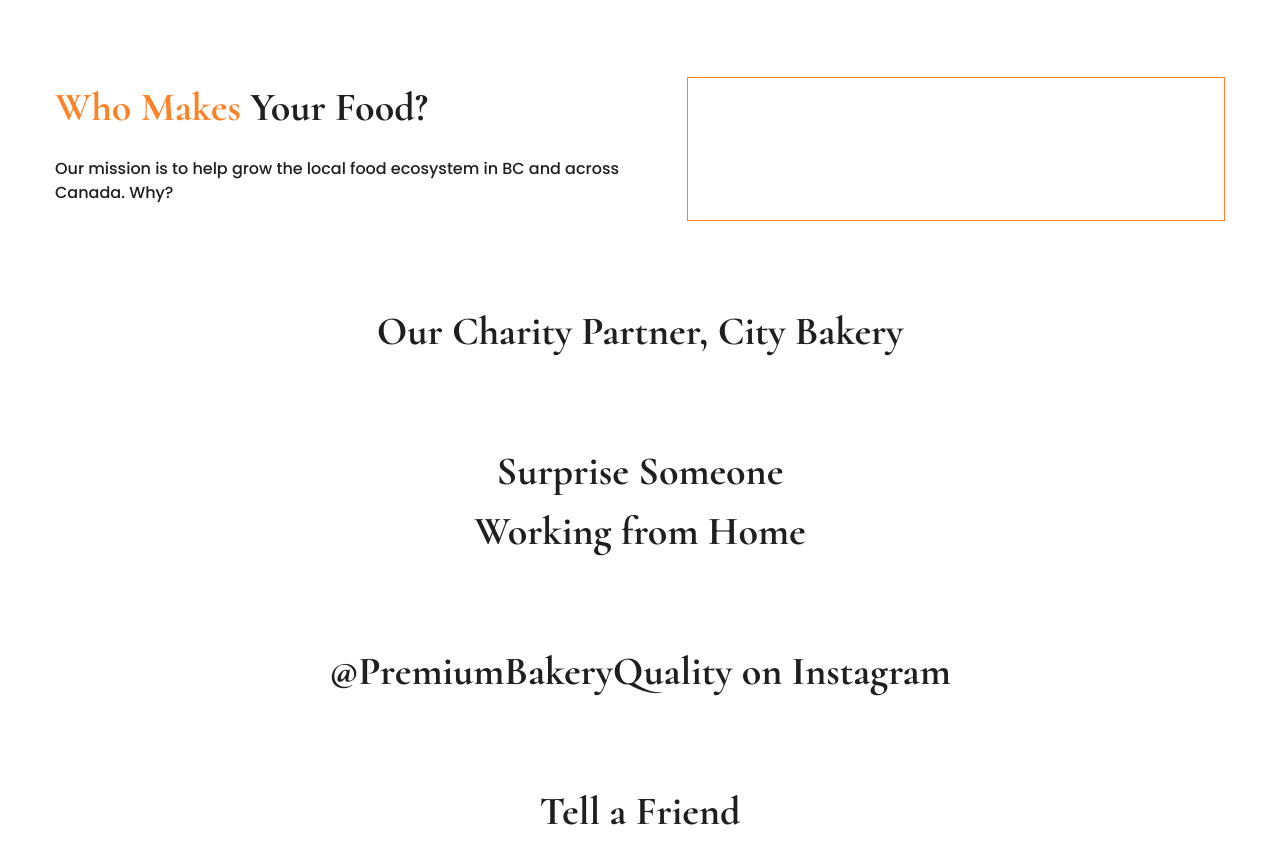
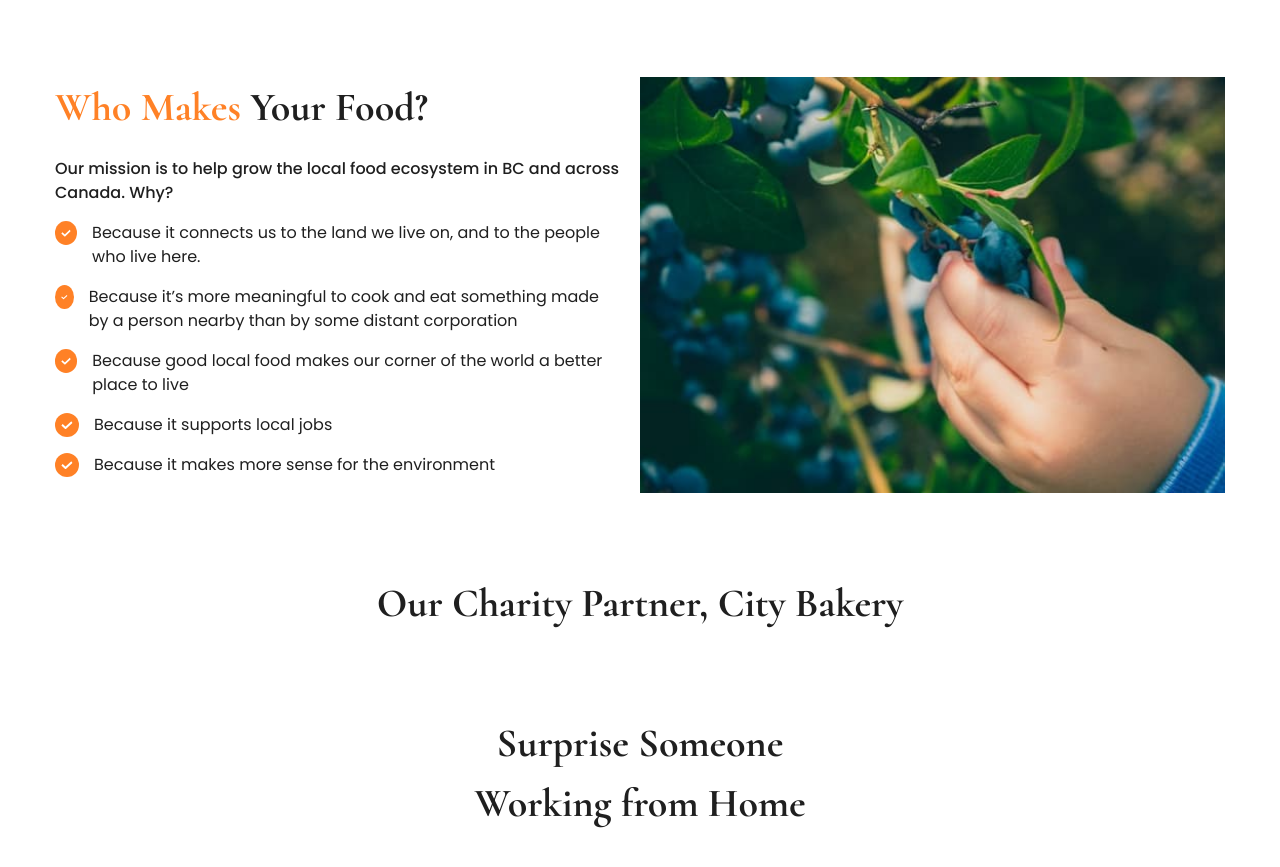
Before and after one commit to Tamira2804/Bakery, a plain HTML site: page index.html in a window 1280 px wide. Shown: the part 1715-2582 px from the top of the page. Drawn offline with nearby package versions, Linux system fonts and the light colour scheme.

Commit message:
add styles advatages section

```diff
--- a/css/styles.css
+++ b/css/styles.css
@@ -307,18 +307,51 @@ h2 {
   display: flex;
   justify-content: space-between;
 }
-
+.who-makes {
+  width: 570px;
+}
 .about-us-wrapper > .who-makes > .who-makes-title {
   text-align: start;
   margin-bottom: 20px;
 }
 
+.mission {
+  font-weight: 500;
+}
+
+.advantages-list {
+  display: flex;
+  flex-direction: column;
+  padding-right: 10px;
+}
+.advantage-item {
+  display: flex;
+  justify-content: start;
+  gap: 15px;
+}
+
+.adv-icon {
+  width: 24px;
+  height: 24px;
+  border-radius: 50%;
+  background-color: var(--accent);
+  padding: 6px;
+}
+.advantage-item > .icon {
+  stroke-width: 0;
+  stroke: var(--white);
+  fill: var(--accent);
+}
+
+.advantage-item > p {
+  font-size: 16px;
+}
+
 .image-food {
   width: 50%;
-  border: #ff8126 solid 1px;
-}
-.mission {
-  font-weight: 500;
+  background-image: url(../images/WhoMakesFood.jpg);
+  background-size: cover;
+  background-position: center;
 }
 
 /*--Our Brands--*/
--- a/index.html
+++ b/index.html
@@ -244,6 +244,47 @@
               Our mission is to help grow the local food ecosystem in BC and
               across Canada. Why?
             </p>
+            <ul class="advantages-list list">
+              <li class="advantage-item">
+                <svg class="adv-icon icon">
+                  <use href="./images/icons/icons.svg#icon-check"></use>
+                </svg>
+                <p>
+                  Because it connects us to the land we live on, and to the
+                  people who live here.
+                </p>
+              </li>
+              <li class="advantage-item">
+                <svg class="adv-icon icon">
+                  <use href="./images/icons/icons.svg#icon-check"></use>
+                </svg>
+                <p>
+                  Because it’s more meaningful to cook and eat something made by
+                  a person nearby than by some distant corporation
+                </p>
+              </li>
+              <li class="advantage-item">
+                <svg class="adv-icon icon">
+                  <use href="./images/icons/icons.svg#icon-check"></use>
+                </svg>
+                <p>
+                  Because good local food makes our corner of the world a better
+                  place to live
+                </p>
+              </li>
+              <li class="advantage-item">
+                <svg class="adv-icon icon">
+                  <use href="./images/icons/icons.svg#icon-check"></use>
+                </svg>
+                <p>Because it supports local jobs</p>
+              </li>
+              <li class="advantage-item">
+                <svg class="adv-icon icon">
+                  <use href="./images/icons/icons.svg#icon-check"></use>
+                </svg>
+                <p>Because it makes more sense for the environment</p>
+              </li>
+            </ul>
           </div>
           <div class="image-food"></div>
         </div>
```
